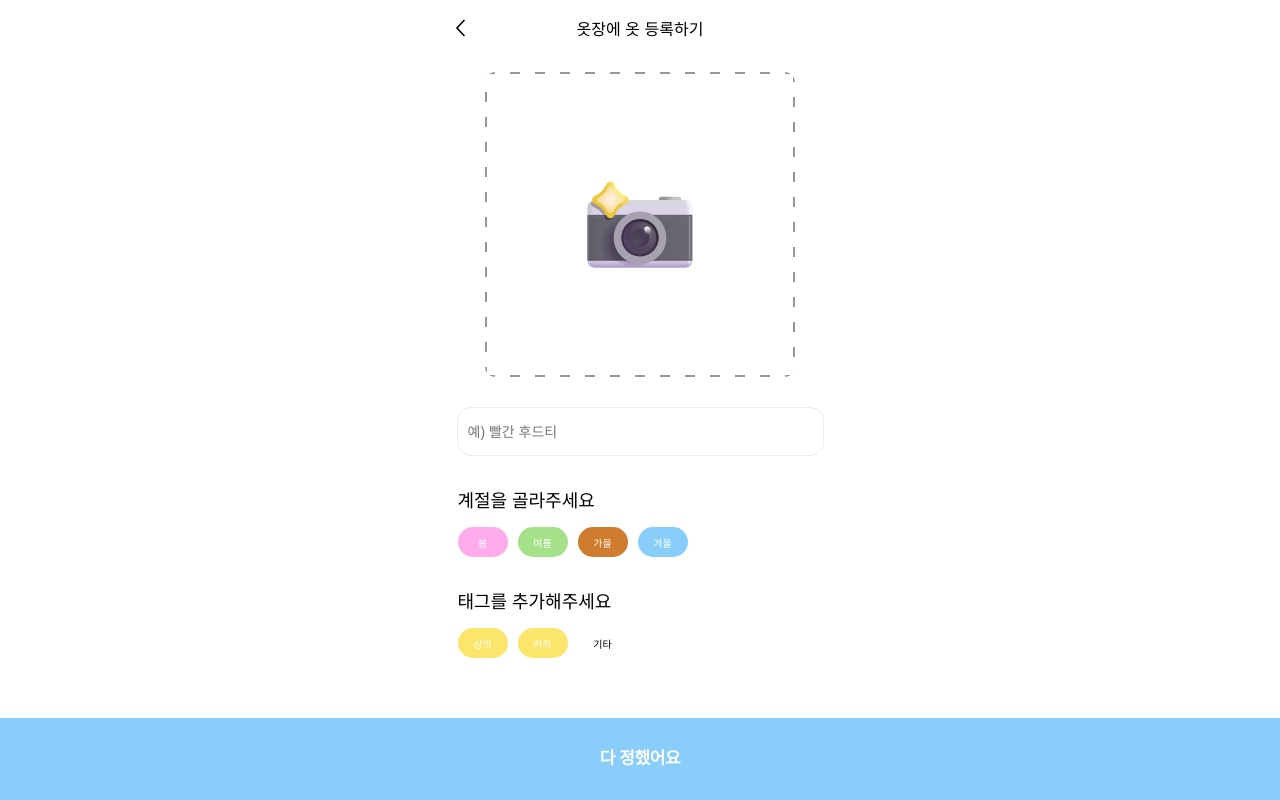
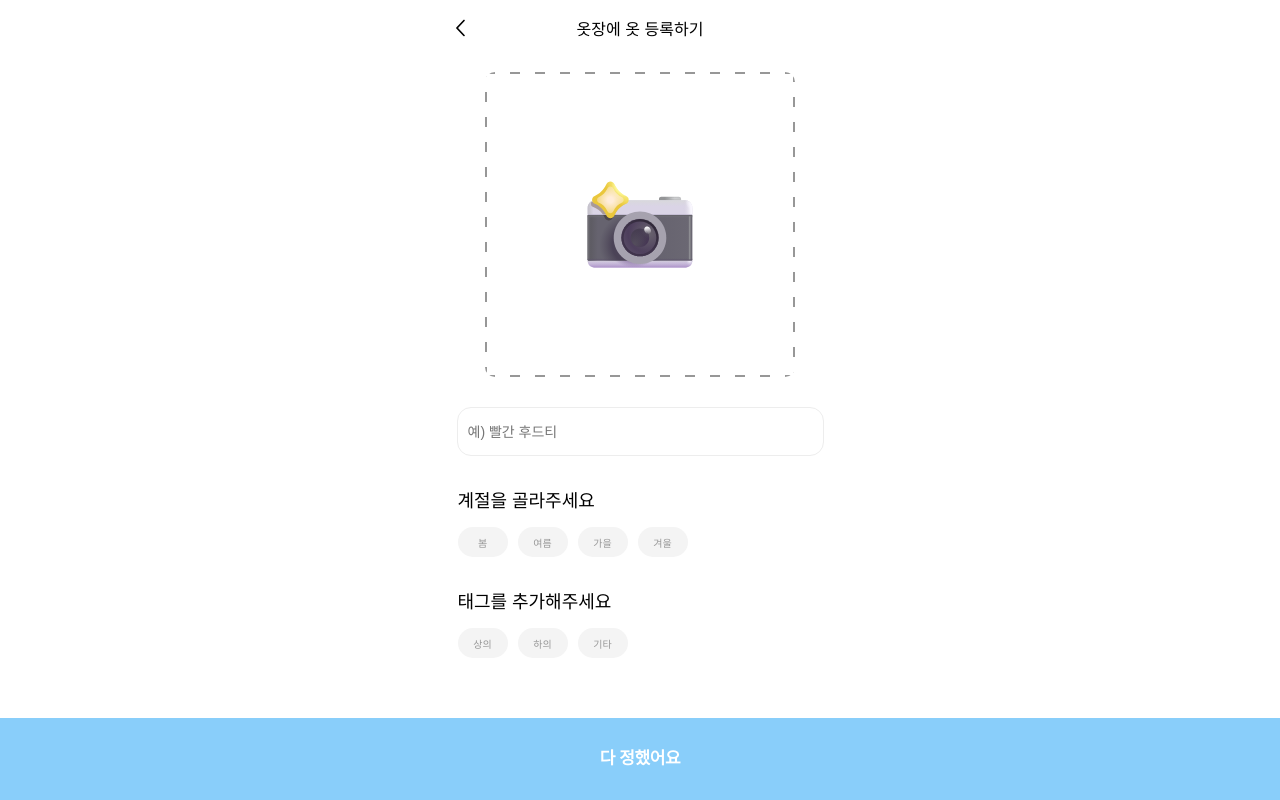
Before and after one commit to git-hubsalt/omoib-frontend, a React (Create React App) app: page /register/1 in a window 1280 px wide. Built offline with nearby package versions, Linux system fonts and the light colour scheme; a web font is replaced by a local one.

Commit message:
feature: 데이터 추가

```diff
--- a/src/components/Button/TagButton.tsx
+++ b/src/components/Button/TagButton.tsx
@@ -1,18 +1,39 @@
 import styled from 'styled-components';
+import { useState } from 'react';
 
 type ButtonProps = {
     className?: string;
     name: string;
     withHash?: boolean;
+    onClick?: () => void;
 };
 
-const TagButton = ({ className, name, withHash = true }: ButtonProps) => {
+const TagButton = ({ className, name, withHash = true, onClick }: ButtonProps) => {
+    const [selected, setSelected] = useState<boolean>(false);
     const tagContent = withHash ? `#${name}` : name; // withHash가 true이면 # 추가
-    const { backgroundColor, color } = getTagStyles(name); // 태그의 기본 색상
+    const { backgroundColor, color } = getTagStyles(name); // getTagStyles로 지정된 색상 불러오기
+    const defaultTextColor = '#989898'; // 기본 텍스트 색상
+
+    // 클릭 핸들러
+    const handleTagClick = () => {
+        if (!withHash) { // withHash가 true일 때 클릭 이벤트가 작동하지 않게 설정
+            setSelected((current) => !current);
+            if (onClick) {
+                onClick();
+            }
+        }
+    };
 
     return (
-      <TagBox className={className} backgroundColor={backgroundColor} withHash={withHash}>
-          <StyledTag color={color}>{tagContent}</StyledTag>
+      <TagBox
+        className={className}
+        backgroundColor={withHash ? backgroundColor : selected ? backgroundColor : '#F4F4F4'}
+        withHash={withHash}
+        onClick={handleTagClick}
+      >
+          <StyledTag color={withHash ? color : selected ? color : defaultTextColor}>
+              {tagContent}
+          </StyledTag>
       </TagBox>
     );
 };
@@ -48,17 +69,18 @@ const TagBox = styled.div<{ backgroundColor: string; withHash: boolean }>`
   align-items: center;
   justify-content: center;
   border-radius: 20px;
-    background-color: ${(props) => props.backgroundColor};
+  background-color: ${(props) => props.backgroundColor}; // 배경색 동적 적용
   min-width: ${(props) => (props.withHash ? '32px' : '50px')};
   max-width: ${(props) => (props.withHash ? '32px' : '50px')};
-    min-height: ${(props) => (props.withHash ? '16px' : '30px')};
-    max-height: ${(props) => (props.withHash ? '16px' : '30px')};
+  min-height: ${(props) => (props.withHash ? '18px' : '30px')};
+  max-height: ${(props) => (props.withHash ? '18px' : '30px')};
+  cursor: ${(props) => (props.withHash ? 'default' : 'pointer')}; // withHash가 true일 때 클릭 불가능
 `;
 
 const StyledTag = styled.div<{ color: string }>`
   font-size: 10px;
   font-weight: 500;
-  color: ${(props) => props.color};
+  color: ${(props) => props.color}; // 텍스트 색상 동적 적용
 `;
 
 export default TagButton;
--- a/src/pages/ClosetPage/index.tsx
+++ b/src/pages/ClosetPage/index.tsx
@@ -8,8 +8,8 @@ export default function ClosetPage() {
   const cardData = [
     { title: '체크셔츠', date: '2024.09.22', tags: ['가을', '상의'], imageSrc: 'https://www.optimized-rlmedia.io/is/image/PoloGSI/s7-1430195_lifestyle?$rl_4x5_pdp$' },
     { title: '패딩 재킷', date: '2024.01.12', tags: ['겨울' ], imageSrc:'https://image.msscdn.net/thumbnails/images/goods_img/20240108/3780896/3780896_17065042559824_big.jpg?w=1200' },
-    { title: '반팔 티셔츠', date: '2024.06.15', tags: ['여름', '상의'] },
-    { title: '청바지', date: '2024.08.05', tags: ['여름', '하의'] },
+    { title: '반팔 티셔츠', date: '2024.06.15', tags: ['여름', '상의'] , imageSrc:'https://image.msscdn.net/thumbnails/images/goods_img/20240430/4096643/4096643_17188607420995_big.jpg?w=1200'},
+    { title: '청바지', date: '2024.08.05', tags: ['여름', '하의'], imageSrc: 'https://image.msscdn.net/thumbnails/images/goods_img/20240508/4114622/4114622_17168553676980_big.jpg?w=1200' },
   ];
 
   return (
```
Lines whose indentation alone changed are shown as unchanged.
